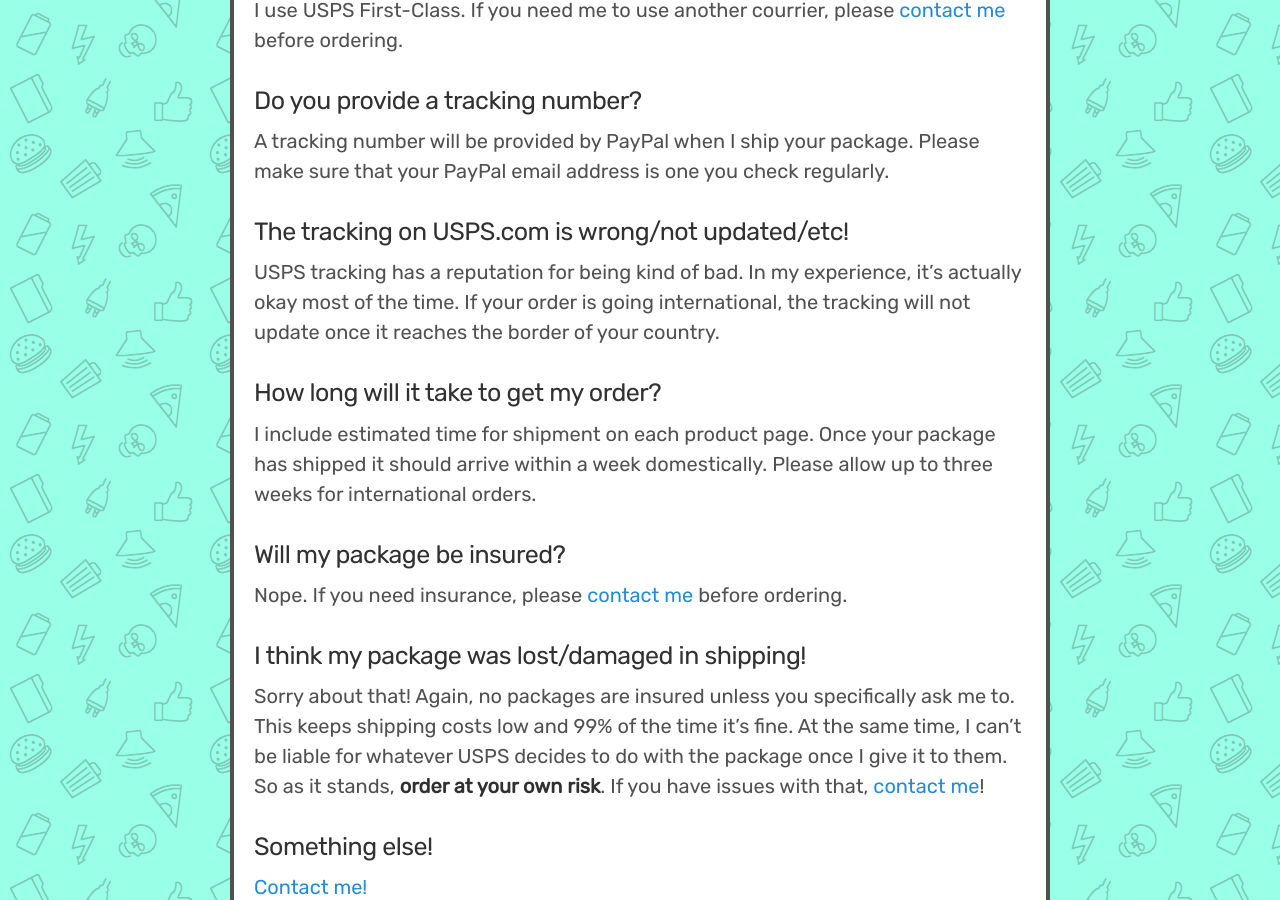
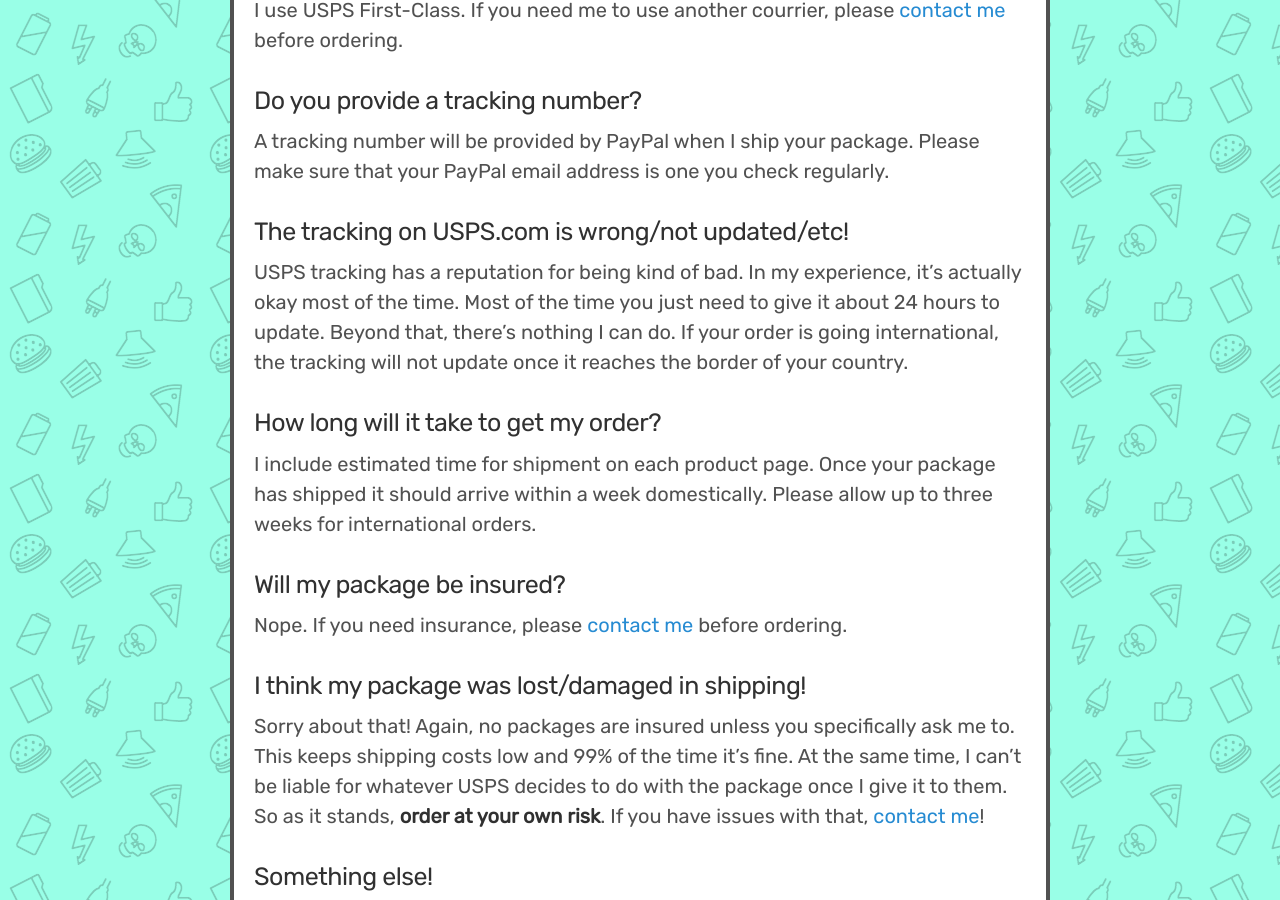
Before and after one commit to catskull/catskullelectronics.com, a Jekyll site: the page built from faq.md, in a window 1280 px wide and 900 px high, scrolled down 728 px. Built offline with Jekyll 4.4.1, drawn with Linux system fonts in a browser that asks for light colours.

Commit message:
Update FAQ about tracking numbers

```diff
--- a/faq.md
+++ b/faq.md
@@ -19,7 +19,7 @@ A tracking number will be provided by PayPal when I ship your package. Please ma
 
 ### The tracking on USPS.com is wrong/not updated/etc!
 
-USPS tracking has a reputation for being kind of bad. In my experience, it's actually okay most of the time. If your order is going international, the tracking will not update once it reaches the border of your country.
+USPS tracking has a reputation for being kind of bad. In my experience, it's actually okay most of the time. Most of the time you just need to give it about 24 hours to update. Beyond that, there's nothing I can do. If your order is going international, the tracking will not update once it reaches the border of your country.
 
 ### How long will it take to get my order?
 
```
